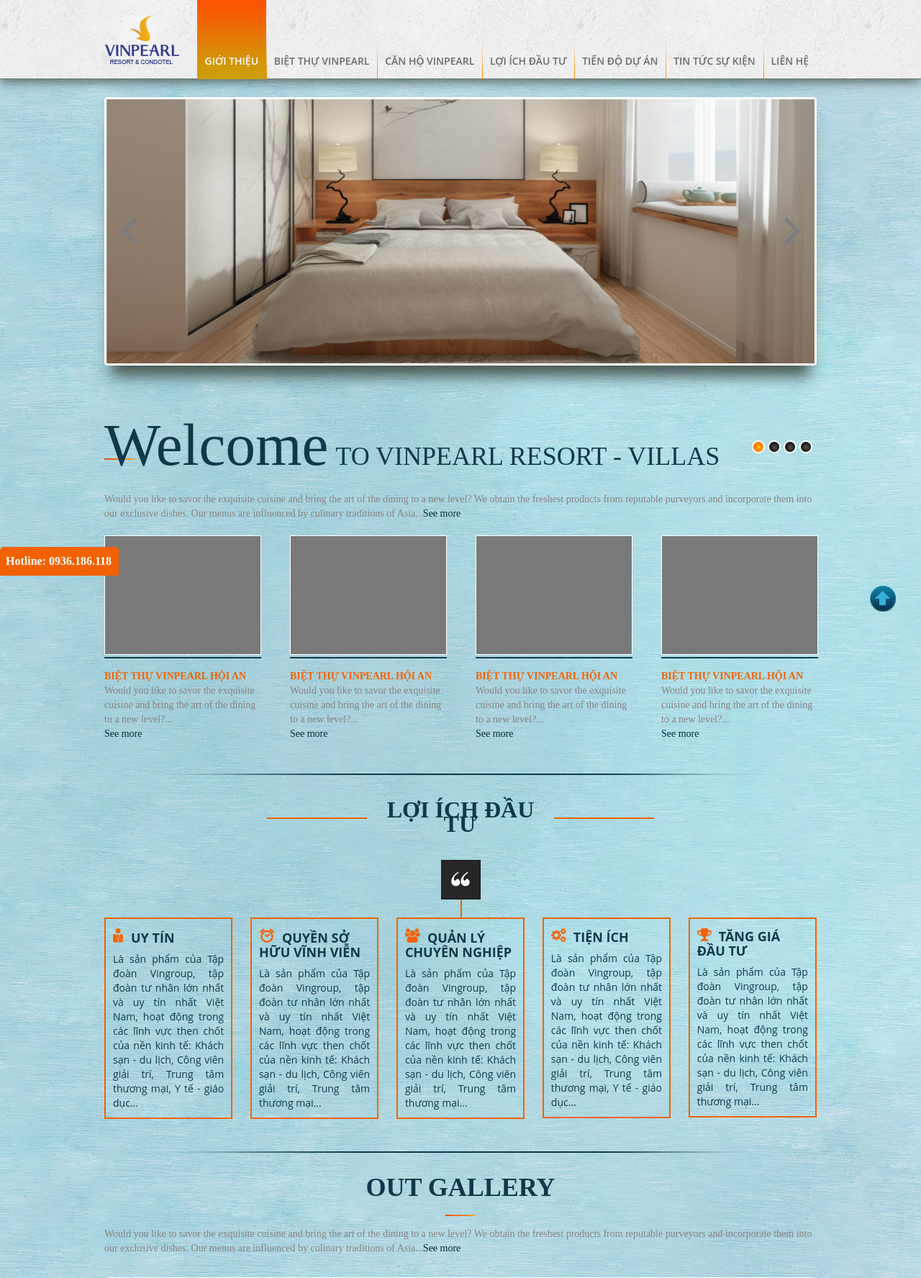
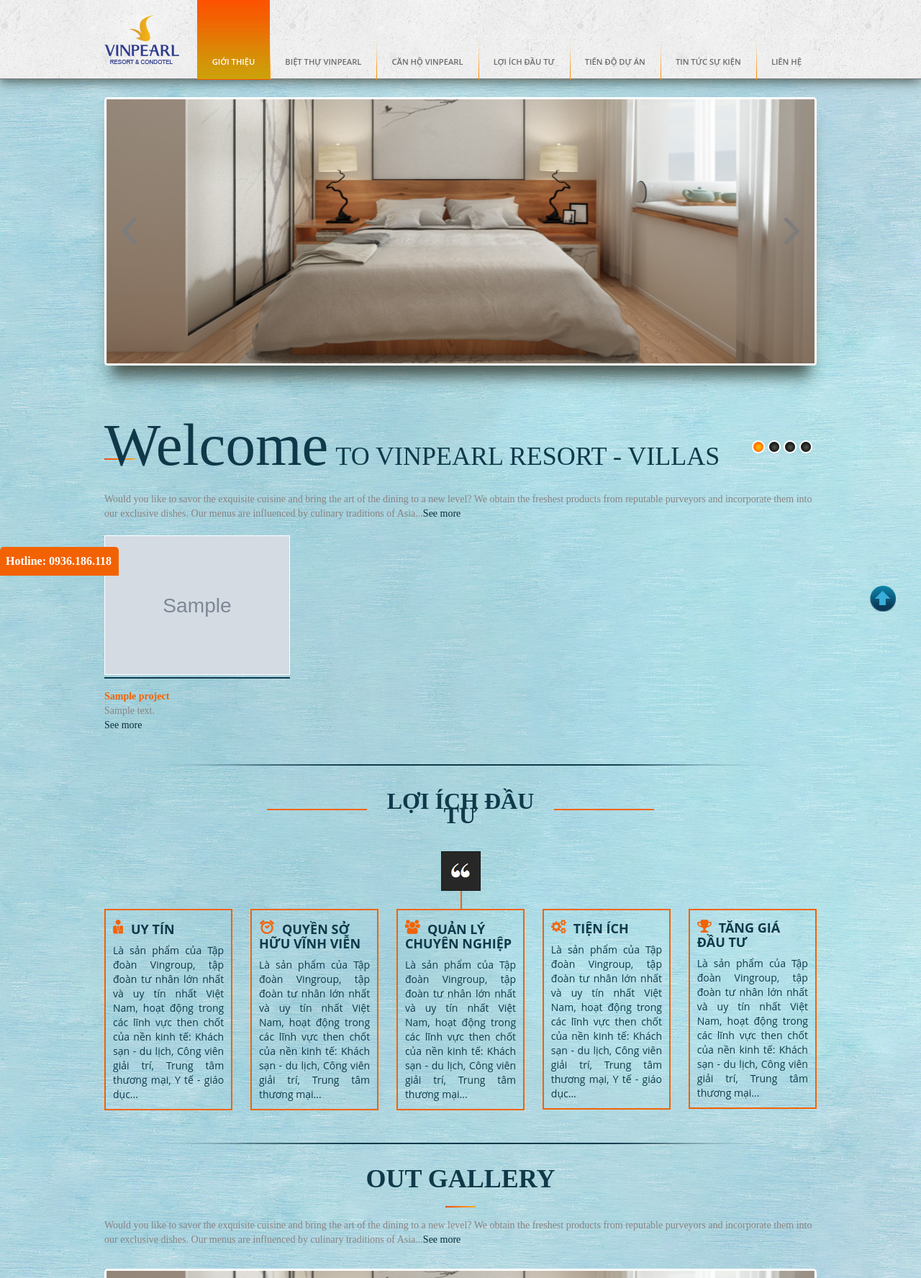
Before and after one commit to LeeGarden/vinpearl-web, a Laravel app: page / in a window 1280 px wide. Shown: the top 1776 px of the page at 72% size. Run offline with Laravel 8, Linux system fonts and the light colour scheme; tables that the repository leaves empty hold one stand-in row (values such as "Sample post"); grey boxes marked "Sample" are stand-in pictures; settings files or empty folders that the repository lacks are supplied; some web fonts are replaced.

Commit message:
fix anywhere

```diff
--- a/app/Http/Controllers/HomeController.php
+++ b/app/Http/Controllers/HomeController.php
@@ -21,17 +21,18 @@
     public function __construct()
     {
         // $this->middleware('auth');
-        $menuNoChild  = $this->loadMenuNoChild();
-        $menuParent   = $this->loadMenuParent();
+        $menuNoChild    = $this->loadMenuNoChild();
+        $menuParent     = $this->loadMenuParent();
+        $listAllProject = $this->getAllProject();
+        $list4Project   = $this->get4Project();
+        $first = $list4Project->shift();
 
-        $eventComing = $this->get4EventComing();
-        $nearestEvent = $eventComing->shift();
-        $nearestEvent->content = str_limit($nearestEvent->content,225);
         view()->share([
-            'nearestEvent' =>$nearestEvent,
-            'eventComing'  =>$eventComing,
             'menuNoChild'  =>$menuNoChild,
             'menuParent'   =>$menuParent,
+            'listAllProject' =>$listAllProject,
+            'first'          =>$first,
+            'list4Project'   =>$list4Project,
         ]);
     }
 
@@ -43,28 +44,6 @@
     public function index()
     {
         return view('client.index');
-    }
-
-    public function get4EventComing()
-    {
-        $curDate = date('Y-m-d');
-        $event =  Event::whereDate('date_begin', '>=', $curDate)->orderBy('date_begin', 'ASC')->take(4)->get();
-        // dd($event->shift()->title);
-        return $event;
-    }
-
-    public function getAllEventComing()
-    {
-        $curDate = date('Y-m-d');
-        $event =  Event::whereDate('date_begin', '>=', $curDate)->orderBy('date_begin', 'ASC')->get()->toArray();
-        return $event;
-    }
-
-    public function get3EventEnded()
-    {
-        $curDate = date('Y-m-d');
-        $event =  Event::whereDate('date_begin', '<=', $curDate)->orderBy('date_begin', 'DESC')->get()->toArray();
-        return $event;
     }
 
     public function postAddConsult(Request $request)
@@ -139,4 +118,14 @@
         return $menuParent;
 
     }
+    public function getAllProject()
+    {
+        $list = Project::get();
+        return $list;
+    }
+    public function get4Project()
+    {
+        $list4Project = Project::orderBy('updated_at', 'desc')->take(4)->get();
+        return $list4Project;
+    }
 }
--- a/resources/views/client/index.blade.php
+++ b/resources/views/client/index.blade.php
@@ -81,70 +81,16 @@
 				<h1><span>Welcome</span>TO VINPEARL RESORT - VILLAS</h1>
 				<p class="mt-40">Would you like to savor the exquisite cuisine and bring the art of the dining to a new level? We obtain the freshest products from reputable purveyors and incorporate them into our exclusive dishes. Our menus are influenced by culinary traditions of Asia...<a href="#">See more</a></p>
 				<div class="box-total autoplay clearfix">
-					<div class="box">
-						<div class="box-img hvr-float-shadow">
-							<a href="#"><img src="{{ asset('client') }}/img/vinpearl.jpg" alt=""></a>
+					@foreach ($listAllProject as $item)
+						<div class="box">
+							<div class="box-img hvr-float-shadow">
+								<a href="{{ asset('du-an') }}/{{ $item['slug'] }}"><img src="{{ asset('uploads/images') }}/{{ $item->image}}" alt=""></a>
+							</div>
+							<h3>{{ $item->name }}</h3>
+							<p>{{ str_limit($item->description,93) }}</p>
+							<p><a href="{{ asset('du-an') }}/{{ $item['slug'] }}">See more</a></p>
 						</div>
-						<h3>BIỆT THỰ VINPEARL HỘI AN</h3>
-						<p>Would you like to savor the exquisite cuisine and bring the art of the dining to a new level?...</p>
-						<p><a href="#">See more</a></p>
-					</div>
-					<div class="box">
-						<div class="box-img hvr-float-shadow">
-							<a href="#"><img src="{{ asset('client') }}/img/vinpearl.jpg" alt=""></a>
-						</div>
-						<h3>BIỆT THỰ VINPEARL HỘI AN</h3>
-						<p>Would you like to savor the exquisite cuisine and bring the art of the dining to a new level?...</p>
-						<p><a href="#">See more</a></p>
-					</div>
-					<div class="box">
-						<div class="box-img hvr-float-shadow">
-							<a href="#"><img src="{{ asset('client') }}/img/vinpearl.jpg" alt=""></a>
-						</div>
-						<h3>BIỆT THỰ VINPEARL HỘI AN</h3>
-						<p>Would you like to savor the exquisite cuisine and bring the art of the dining to a new level?...</p>
-						<p><a href="#">See more</a></p>
-					</div>
-					<div class="box">
-						<div class="box-img hvr-float-shadow">
-							<a href="#"><img src="{{ asset('client') }}/img/vinpearl.jpg" alt=""></a>
-						</div>
-						<h3>BIỆT THỰ VINPEARL HỘI AN</h3>
-						<p>Would you like to savor the exquisite cuisine and bring the art of the dining to a new level?...</p>
-						<p><a href="#">See more</a></p>
-					</div>
-					<div class="box">
-						<div class="box-img hvr-float-shadow">
-							<a href="#"><img src="{{ asset('client') }}/img/vinpearl.jpg" alt=""></a>
-						</div>
-						<h3>BIỆT THỰ VINPEARL HỘI AN</h3>
-						<p>Would you like to savor the exquisite cuisine and bring the art of the dining to a new level?...</p>
-						<p><a href="#">See more</a></p>
-					</div>
-					<div class="box">
-						<div class="box-img hvr-float-shadow">
-							<a href="#"><img src="{{ asset('client') }}/img/vinpearl.jpg" alt=""></a>
-						</div>
-						<h3>BIỆT THỰ VINPEARL HỘI AN</h3>
-						<p>Would you like to savor the exquisite cuisine and bring the art of the dining to a new level?...</p>
-						<p><a href="#">See more</a></p>
-					</div>
-					<div class="box">
-						<div class="box-img hvr-float-shadow">
-							<a href="#"><img src="{{ asset('client') }}/img/vinpearl.jpg" alt=""></a>
-						</div>
-						<h3>BIỆT THỰ VINPEARL HỘI AN</h3>
-						<p>Would you like to savor the exquisite cuisine and bring the art of the dining to a new level?...</p>
-						<p><a href="#">See more</a></p>
-					</div>
-					<div class="box">
-						<div class="box-img hvr-float-shadow">
-							<a href="#"><img src="{{ asset('client') }}/img/vinpearl.jpg" alt=""></a>
-						</div>
-						<h3>BIỆT THỰ VINPEARL HỘI AN</h3>
-						<p>Would you like to savor the exquisite cuisine and bring the art of the dining to a new level?...</p>
-						<p><a href="#">See more</a></p>
-					</div>
+					@endforeach
 				</div>
 				<p class="txt-center"><img src="{{ asset('client') }}/img/bd-bot.png" alt=""></p>
 			</div>
@@ -241,42 +187,42 @@
 				<h3>UPCOMING EVENTS</h3>
 				<div class="box-total clearfix">
 					<div class="box-left">
-						<iframe width="475" height="280" src="https://www.youtube.com/embed/d8dCiTki6-E" frameborder="0" allowfullscreen></iframe>
+						<iframe width="475" height="280" src="{{ $first->video }}" frameborder="0" allowfullscreen></iframe>
 						<div class="bl-bot">
 							<ul class="clearfix">
 								<li>
 									<span><img src="{{ asset('client') }}/img/icon-6.png" alt=""></span>
-									{{ date('F d Y', strtotime($nearestEvent->date_begin)) }}
+									{{-- {{ date('F d Y', strtotime($nearestEvent->date_begin)) }} --}}
 								</li>
 								<li>
 									<span><img src="{{ asset('client') }}/img/icon-7.png" alt=""></span>
-									{{ $nearestEvent->time_begin }}
+									{{-- {{ $nearestEvent->time_begin }} --}}
 								</li>
 							</ul>
-							<h4>{{ $nearestEvent->title }}</h4>
-							<p>{{ $nearestEvent->content }}</p>
+							<h4>{{ $first->name }}</h4>
+							<p>{{ str_limit($first->description,225) }}</p>
 							<p>
 								<a href="#"><img src="{{ asset('client') }}/img/bt-read.png" alt=""></a>
 							</p>
 						</div>
 					</div>
 					<div class="box-right">
-						@foreach ($eventComing as $item)
+						@foreach ($list4Project as $item)
 							<div class="view">
 							<ul class="clearfix">
 								<li>
 									<span><img src="{{ asset('client') }}/img/icon-6.png" alt=""></span>
-									{{ date('F d Y', strtotime($item->date_begin)) }}
+									{{-- {{ date('F d Y', strtotime($item->date_begin)) }} --}}
 								</li>
 								<li>
 									<span><img src="{{ asset('client') }}/img/icon-7.png" alt=""></span>
-									{{ $item->time_begin }}
+									{{-- {{ $item->time_begin }} --}}
 								</li>
 							</ul>
-							<h4>{{ $item->title }}</h4>
+							<h4>{{ $item->name }}</h4>
 						</div>
 						@endforeach
-						@if(count($eventComing) >= 3)
+						@if(count($list4Project) >= 3)
 							<p class="txt-right">
 								<a href="#"><img src="{{ asset('client') }}/img/bt-view.png" alt=""></a>
 							</p>
--- a/resources/views/client/master.blade.php
+++ b/resources/views/client/master.blade.php
@@ -5,6 +5,9 @@
 	<style type="text/css">
 		.no-after::after{
 			content: ""!important;
+		}
+		.navigation > ul > li a span {
+		    font-size: 80%;
 		}
 	</style>
 </head>
```
Also changed, not shown: resources/views/client/detail.blade.php (+26 -46 lines).
